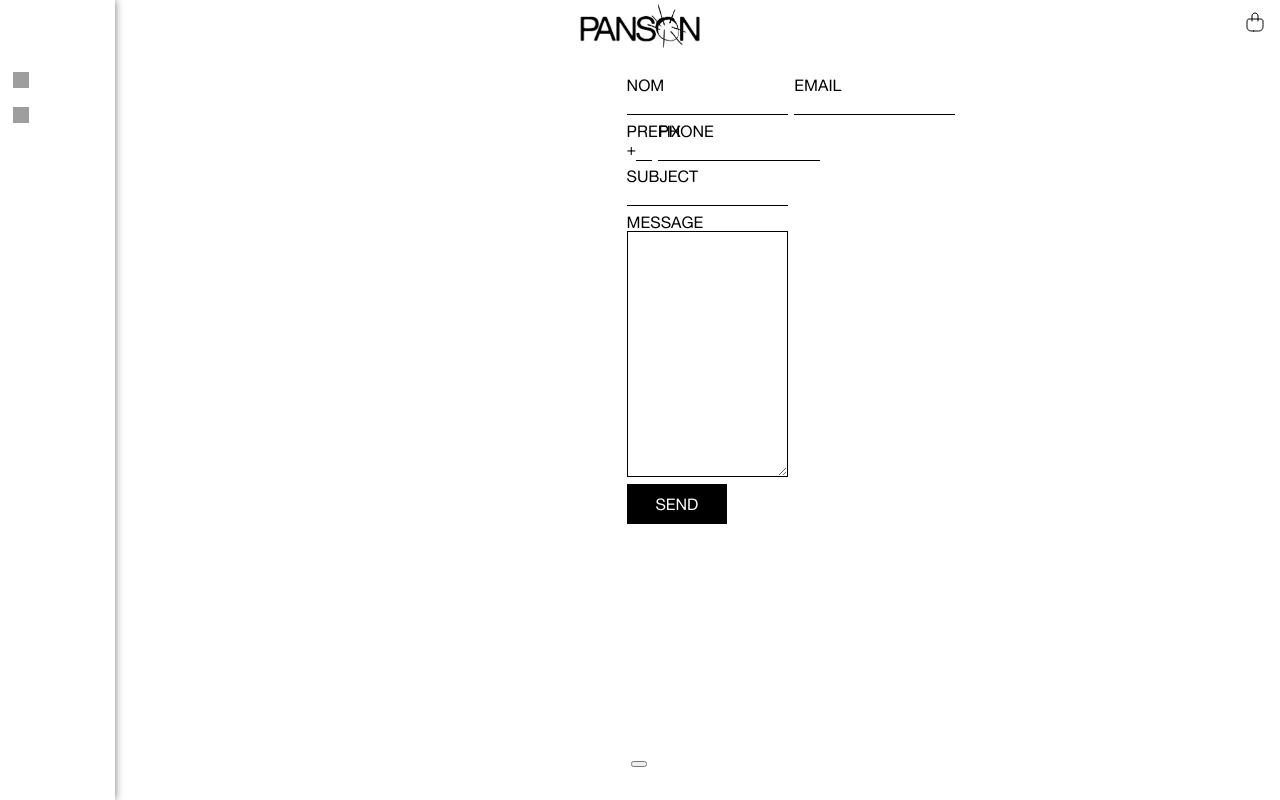
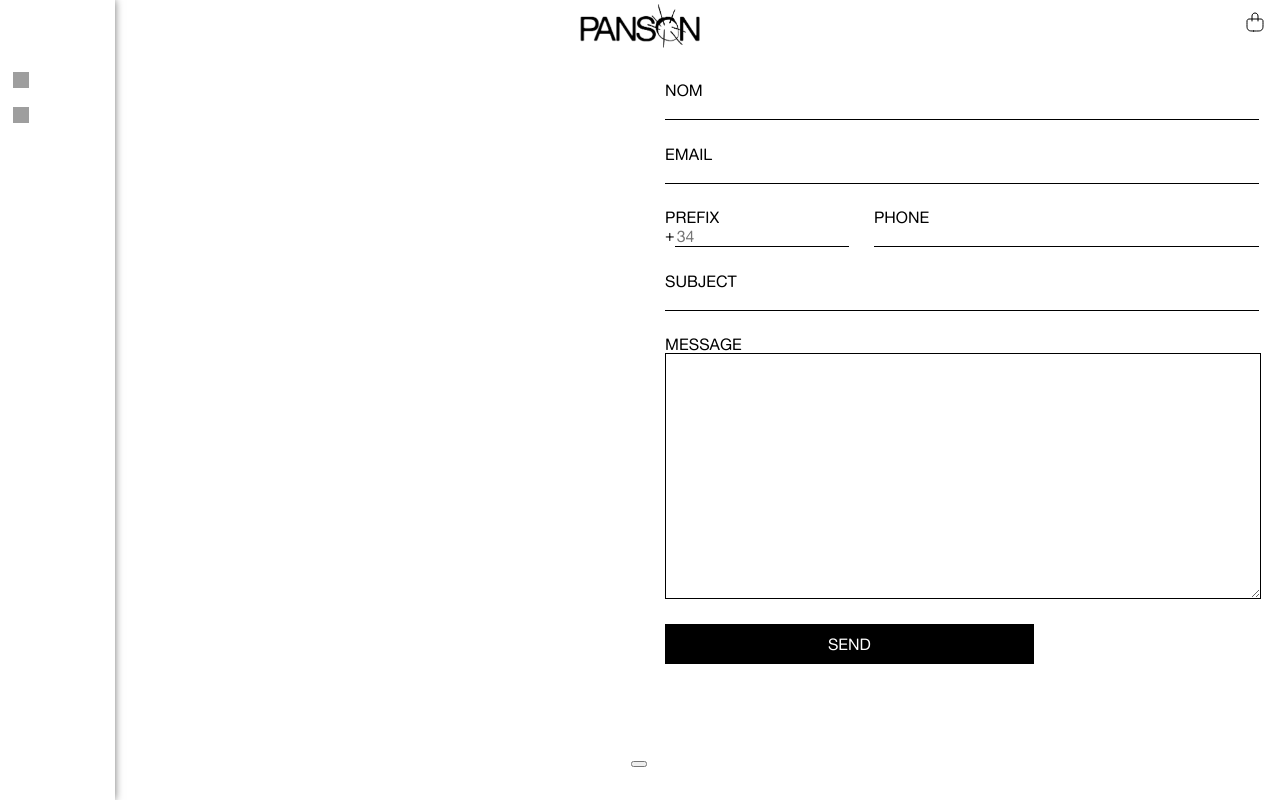
Before and after one commit to Thecnopapa/panson, a Flask app: template templates/contacte.html in a window 1280 px wide. Run offline with Flask 3, Linux system fonts and the light colour scheme; the template is opened without the code that fills it, so the values that code supplies are empty; grey boxes are pictures that could not be loaded.

Commit message:
misc fetamida / contacte

```diff
--- a/static/style/contacte.css
+++ b/static/style/contacte.css
@@ -7,6 +7,8 @@
 	height:fit-content;
 	min-height: 100dvh;
 	padding-top: 7vh;
+
+    width: 100%;
 }
 
 
@@ -20,7 +22,7 @@
 
 #contacte-left, #contacte-right{
 	height: 100%;
-	margin: 5%;
+	margin: 1vw;
 	width: 50%;
 
 }
@@ -36,8 +38,11 @@
 
 #sender-details{
 	display:flex;
-	flex-direction:row;
+	flex-direction:column;
 	width:100%;
+    max-width:100%;
+    flex-wrap: wrap-reverse;
+    justify-content: stretch;
 
 }
 #long-inputs{
@@ -51,6 +56,9 @@
 	width:100%;
 	display:flex;
 	flex-direction: column;
+    max-width: 100%;
+    flex-wrap: wrap;
+    align-items: stretch;
 }
 
 .contacte-emails{
@@ -61,13 +69,16 @@
 .email-label{
 	display:flex;
 	flex-direction:column;
-	width:96%;
+    min-width: 30%;
+	width:auto;
 	margin:2%;
 }
 
 
 .email-input{
-	width:auto;
+	width: 100%;
+    display:flex;
+
 }
 #message{
 	height:30vh;
@@ -88,12 +99,21 @@
 #phone-input{
 	display:flex;
 	flex-direction:row;
+    width:100%;
+    max-width:100%;
+    flex-wrap: wrap;
+    justify-content: stretch;
 }
 .phone-prefix-label{
-	width:15%;
+	width:20%;
+    min-width: max(20%, fit-content);
 }
+.phone-number-label{
+    width:62%;
+}
+
 .phone-prefix{
-	width:auto;
+	width:100%;
 	display:flex;
 	flex-direction:row;
 }
@@ -106,11 +126,13 @@
 
 
 @media screen and (orientation: portrait) {
+
 	#columnes-contacte{
 		flex-direction:column;
 		background-color: green;
 	}
 	#contacte-left, #contacte-right{
 		width:auto;
+        margin:2vh;
 	}
 }
--- a/templates/contacte.html
+++ b/templates/contacte.html
@@ -40,7 +40,7 @@
                     <div id="phone-input">
                         <label for=sender-phone-prefix class="email-label phone-prefix-label">PREFIX
                             <span class="phone-prefix">+<input type=number autocomplete=tel-country-code class="phone-prefix-input email-input bottom-border-input" id=sender-tel-prefix name=sender-tel-prefix placeholder="34"></span></label>
-                        <label for=sender-phone class="email-label">PHONE
+                        <label for=sender-phone class="email-label phone-number-label">PHONE
                             <input required type=tel autocomplete=tel-national class="email-input bottom-border-input" id=sender-tel name=sender-tel></label>
 					</div>
                     <label for=subject class=email-label>SUBJECT
--- a/templates/fetamida2.html
+++ b/templates/fetamida2.html
@@ -39,7 +39,7 @@
         </div>
 
         <div id="fetamida-centre" class="fetamida-section">
-            {{ galeria.galeria("bespoke") }}
+            {{ galeria.galeria("bespoke", max_prods=8,min_row=4, min_prods=8, pages=True) }}
 
         </div>
         <div id="fetamida-right" class="fetamida-section">
```
Also changed, not shown: static/style/fetamida2.css (+49 -11 lines).
